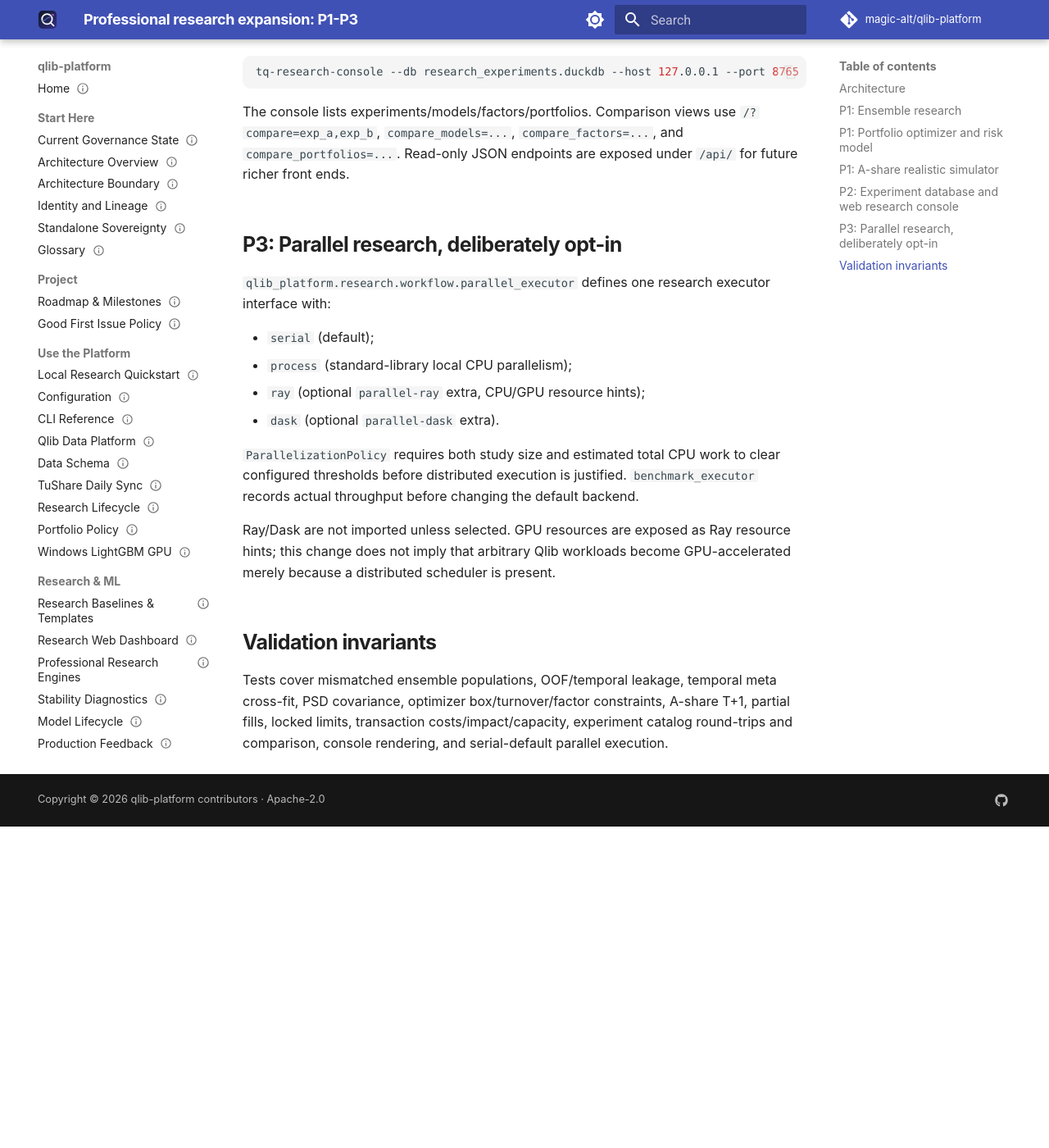
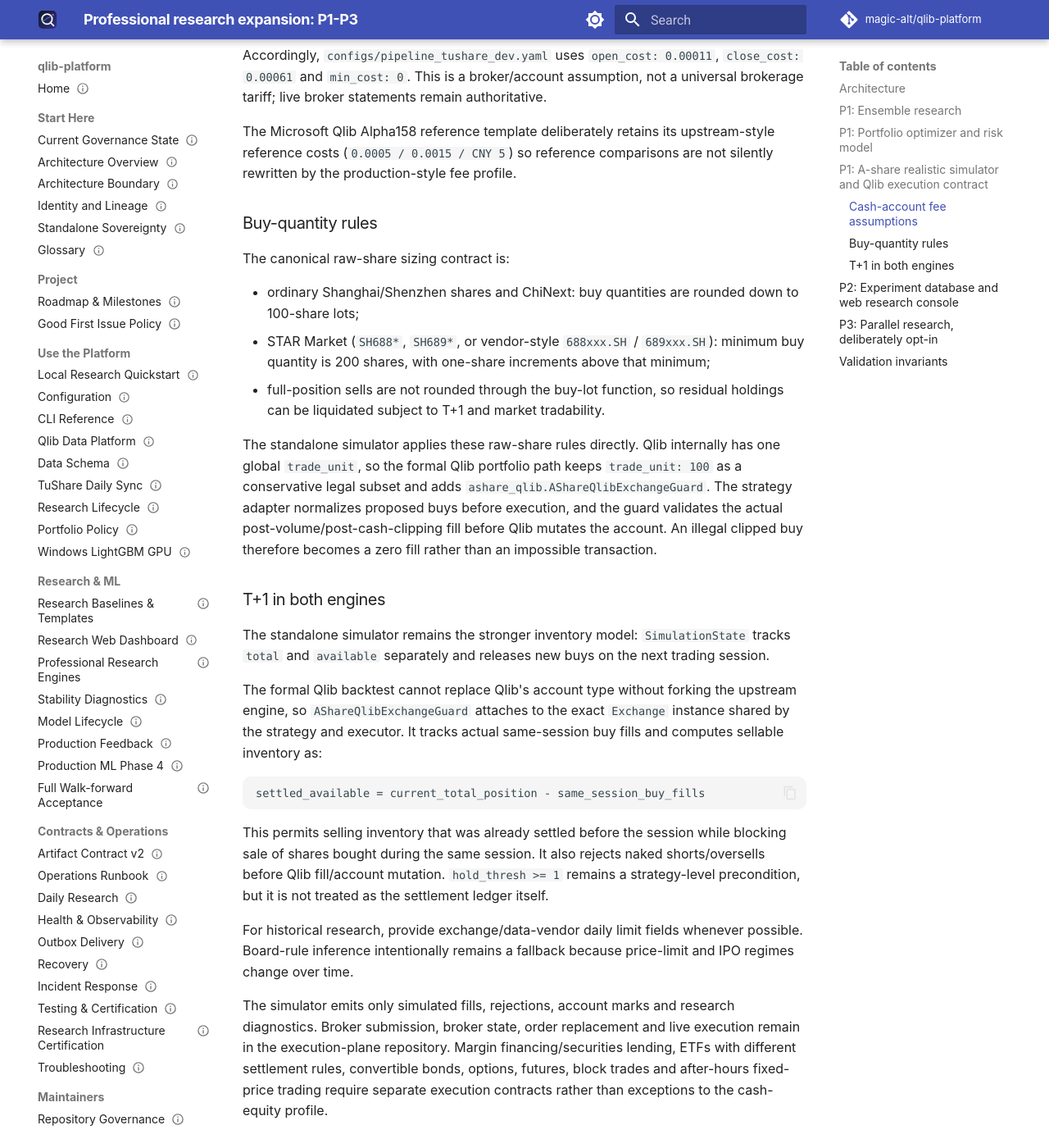
Before and after one commit to magic-alt/qlib-platform, an MkDocs documentation site: the page built from docs/professional_research_p1_p3.md, in a window 1280 px wide and 1400 px high, scrolled down 2819 px. Shown: the whole window at 82% size. Built offline with MkDocs 1.6.1 and Material for MkDocs 9.7.7, drawn with Linux system fonts in a browser that asks for light colours; comment, search, counter and statistics services are not loaded; before the commit the page ends 3827 px from its top, so only the background shows below that; some of the changed text lies outside the part shown.

Commit message:
docs(backtest): document canonical A-share execution contract

````diff
--- a/docs/professional_research_p1_p3.md
+++ b/docs/professional_research_p1_p3.md
@@ -65,24 +65,64 @@
 
 The versioned example profile is `configs/portfolio/alpha_optimizer_ashare_v1.yaml`.
 
-## P1: A-share realistic simulator
+## P1: A-share realistic simulator and Qlib execution contract
+
+`qlib_platform.backtesting.ashare_rules.AShareMarketRules` is the single canonical source for cash A-share market mechanics used by the research platform. New A-share rules must extend this object rather than creating a parallel rule model.
 
 `qlib_platform.backtesting.ashare_simulator` is a research simulator, not an OMS. It models:
 
-- T+1 position availability;
+- T+1 position availability with separate total and settled/available inventory;
 - suspension and zero-volume rejection;
 - authoritative daily limit-up/limit-down and locked-limit fields;
 - fallback board/ST/IPO price-limit inference when authoritative fields are unavailable;
-- buy-lot rounding;
+- board-aware buy-quantity rules;
 - cumulative daily participation caps and partial fills;
 - cash/position availability;
 - half-spread, slippage and square-root participation impact;
 - commissions, transfer fee and sell-side stamp tax;
 - per-order capacity and aggregate capacity-utilization diagnostics.
 
+### Cash-account fee assumptions
+
+The production-style research default models a `万一免五` account:
+
+| Fee component | Buy | Sell |
+| --- | ---: | ---: |
+| Brokerage commission | 1.0 bp | 1.0 bp |
+| Minimum brokerage commission | CNY 0 | CNY 0 |
+| Transfer fee | 0.1 bp | 0.1 bp |
+| Stamp duty | — | 5.0 bp |
+| Effective Qlib proportional cost | 1.1 bp | 6.1 bp |
+
+Accordingly, `configs/pipeline_tushare_dev.yaml` uses `open_cost: 0.00011`, `close_cost: 0.00061` and `min_cost: 0`. This is a broker/account assumption, not a universal brokerage tariff; live broker statements remain authoritative.
+
+The Microsoft Qlib Alpha158 reference template deliberately retains its upstream-style reference costs (`0.0005 / 0.0015 / CNY 5`) so reference comparisons are not silently rewritten by the production-style fee profile.
+
+### Buy-quantity rules
+
+The canonical raw-share sizing contract is:
+
+- ordinary Shanghai/Shenzhen shares and ChiNext: buy quantities are rounded down to 100-share lots;
+- STAR Market (`SH688*`, `SH689*`, or vendor-style `688xxx.SH` / `689xxx.SH`): minimum buy quantity is 200 shares, with one-share increments above that minimum;
+- full-position sells are not rounded through the buy-lot function, so residual holdings can be liquidated subject to T+1 and market tradability.
+
+The standalone simulator applies these raw-share rules directly. Qlib internally has one global `trade_unit`, so the formal Qlib portfolio path keeps `trade_unit: 100` as a conservative legal subset and adds `ashare_qlib.AShareQlibExchangeGuard`. The strategy adapter normalizes proposed buys before execution, and the guard validates the actual post-volume/post-cash-clipping fill before Qlib mutates the account. An illegal clipped buy therefore becomes a zero fill rather than an impossible transaction.
+
+### T+1 in both engines
+
+The standalone simulator remains the stronger inventory model: `SimulationState` tracks `total` and `available` separately and releases new buys on the next trading session.
+
+The formal Qlib backtest cannot replace Qlib's account type without forking the upstream engine, so `AShareQlibExchangeGuard` attaches to the exact `Exchange` instance shared by the strategy and executor. It tracks actual same-session buy fills and computes sellable inventory as:
+
+```text
+settled_available = current_total_position - same_session_buy_fills
+```
+
+This permits selling inventory that was already settled before the session while blocking sale of shares bought during the same session. It also rejects naked shorts/oversells before Qlib fill/account mutation. `hold_thresh >= 1` remains a strategy-level precondition, but it is not treated as the settlement ledger itself.
+
 For historical research, provide exchange/data-vendor daily limit fields whenever possible. Board-rule inference intentionally remains a fallback because price-limit and IPO regimes change over time.
 
-The simulator emits only simulated fills, rejections, account marks and research diagnostics. Broker submission, broker state, order replacement and live execution remain in the execution-plane repository.
+The simulator emits only simulated fills, rejections, account marks and research diagnostics. Broker submission, broker state, order replacement and live execution remain in the execution-plane repository. Margin financing/securities lending, ETFs with different settlement rules, convertible bonds, options, futures, block trades and after-hours fixed-price trading require separate execution contracts rather than exceptions to the cash-equity profile.
 
 ## P2: Experiment database and web research console
 
@@ -119,4 +159,4 @@
 
 ## Validation invariants
 
-Tests cover mismatched ensemble populations, OOF/temporal leakage, temporal meta cross-fit, PSD covariance, optimizer box/turnover/factor constraints, A-share T+1, partial fills, locked limits, transaction costs/impact/capacity, experiment catalog round-trips and comparison, console rendering, and serial-default parallel execution.
+Tests cover mismatched ensemble populations, OOF/temporal leakage, temporal meta cross-fit, PSD covariance, optimizer box/turnover/factor constraints, A-share T+1, settled-vs-same-day inventory, board-aware buy quantities, broker fee arithmetic, partial fills, locked limits, transaction costs/impact/capacity, Qlib post-clip legality, experiment catalog round-trips and comparison, console rendering, and serial-default parallel execution.
````
Also changed, not shown: other parts of docs/professional_research_p1_p3.md (+1 -1 lines).
